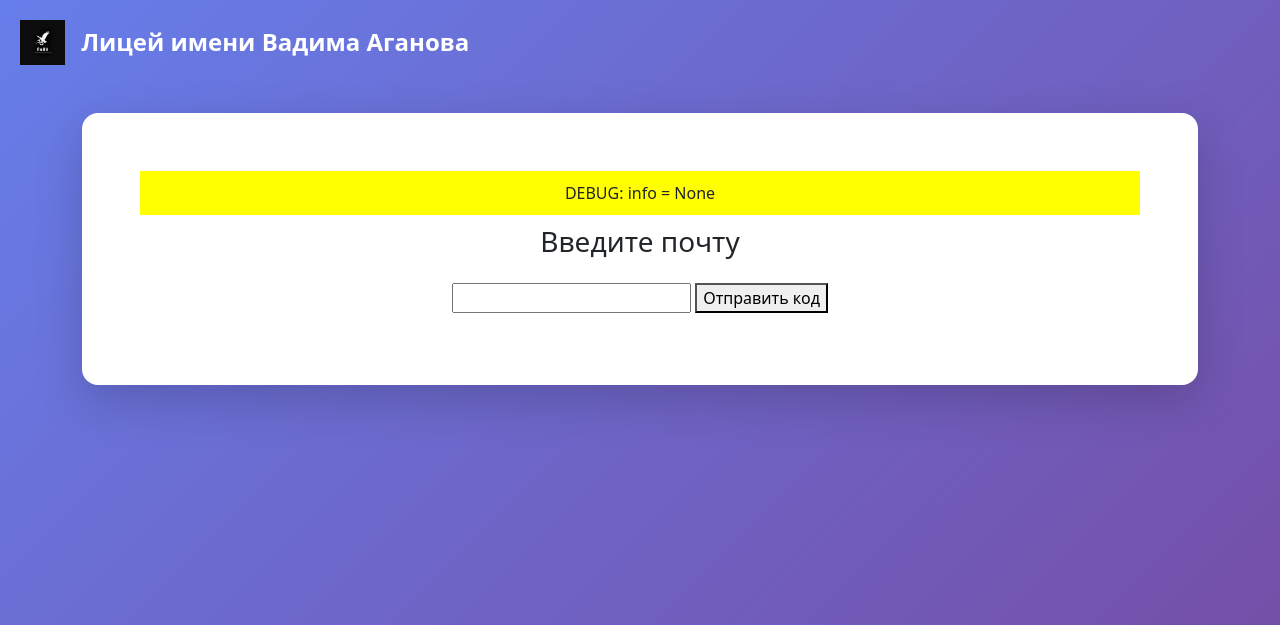
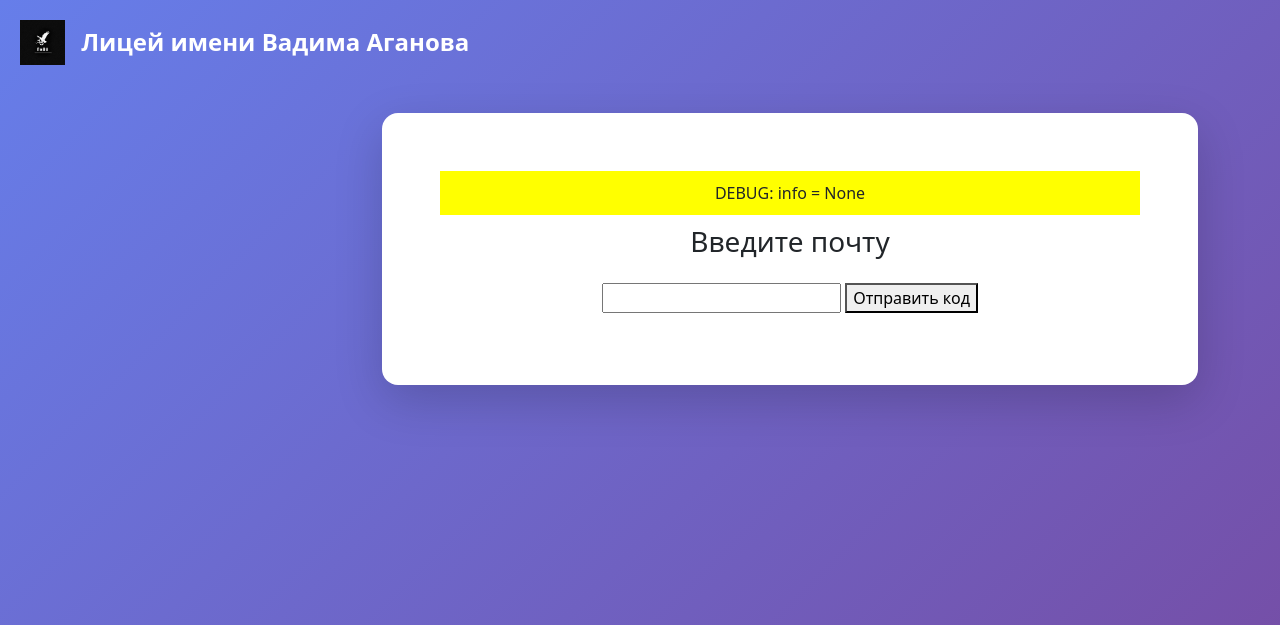
Before and after one commit to leshahit56-pixel/lyceum-of-the-name-of-Vadim-Aganov, a Flask app: page /register in a window 1280 px wide. Shown: the top 625 px of the page. Run offline with Flask 3, Linux system fonts and the light colour scheme.

Commit message:
Обновление style.css

```diff
--- /dev/null
+++ b/drop.py
@@ -0,0 +1,2 @@
+import time
+print(time.time())
--- a/static/css/style.css
+++ b/static/css/style.css
@@ -9,3 +9,9 @@ body {
         height: 45px !important;
     }
 }
+
+.container-left {
+        margin-left: 0 !important;
+        margin-right: auto !important;
+        padding-left: 300px;
+    }
```
